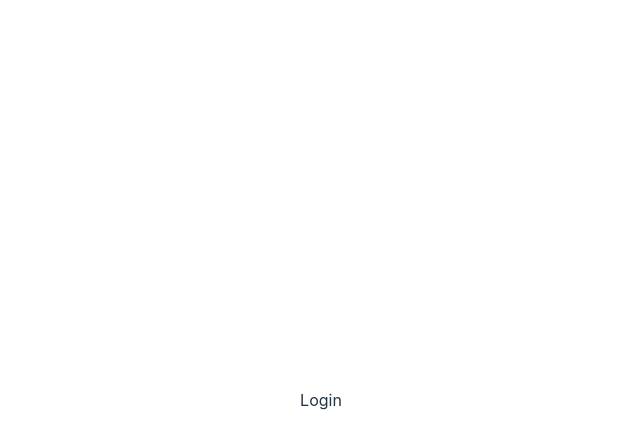
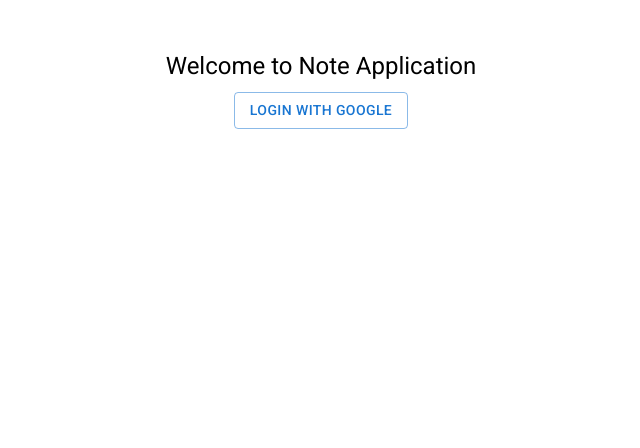
Before and after one commit to TienDao520/NoteApp_GraphQL, a React (Vite) app: page /login in a window 1280 px wide. Shown: the top 448 px of the page, without its empty margins (319-959 px from the left). Built offline with nearby package versions, Linux system fonts and the light colour scheme.

Commit message:
Added material ui and font

```diff
--- a/package.json
+++ b/package.json
@@ -9,6 +9,10 @@
     "preview": "vite preview"
   },
   "dependencies": {
+    "@emotion/react": "^11.10.5",
+    "@emotion/styled": "^11.10.5",
+    "@fontsource/roboto": "^4.5.8",
+    "@mui/material": "^5.11.4",
     "react": "^18.2.0",
     "react-dom": "^18.2.0",
     "react-router-dom": "^6.6.2"
--- a/src/App.css
+++ /dev/null
@@ -1,41 +0,0 @@
-#root {
-  max-width: 1280px;
-  margin: 0 auto;
-  padding: 2rem;
-  text-align: center;
-}
-
-.logo {
-  height: 6em;
-  padding: 1.5em;
-  will-change: filter;
-}
-.logo:hover {
-  filter: drop-shadow(0 0 2em #646cffaa);
-}
-.logo.react:hover {
-  filter: drop-shadow(0 0 2em #61dafbaa);
-}
-
-@keyframes logo-spin {
-  from {
-    transform: rotate(0deg);
-  }
-  to {
-    transform: rotate(360deg);
-  }
-}
-
-@media (prefers-reduced-motion: no-preference) {
-  a:nth-of-type(2) .logo {
-    animation: logo-spin infinite 20s linear;
-  }
-}
-
-.card {
-  padding: 2em;
-}
-
-.read-the-docs {
-  color: #888;
-}
--- a/src/App.jsx
+++ /dev/null
@@ -1,9 +0,0 @@
-import { useState } from 'react';
-import reactLogo from './assets/react.svg';
-import './App.css';
-
-function App() {
-  return <p>Note APP</p>;
-}
-
-export default App;
--- a/src/index.css
+++ b/src/index.css
@@ -1,70 +1,9 @@
-:root {
-  font-family: Inter, Avenir, Helvetica, Arial, sans-serif;
-  font-size: 16px;
-  line-height: 24px;
-  font-weight: 400;
-
-  color-scheme: light dark;
-  color: rgba(255, 255, 255, 0.87);
-  background-color: #242424;
-
-  font-synthesis: none;
-  text-rendering: optimizeLegibility;
-  -webkit-font-smoothing: antialiased;
-  -moz-osx-font-smoothing: grayscale;
-  -webkit-text-size-adjust: 100%;
+* {
+  box-sizing: border-box;
+  padding: 0;
+  margin: 0;
 }
 
-a {
-  font-weight: 500;
-  color: #646cff;
-  text-decoration: inherit;
+#root {
+  width: 100%;
 }
-a:hover {
-  color: #535bf2;
-}
-
-body {
-  margin: 0;
-  display: flex;
-  place-items: center;
-  min-width: 320px;
-  min-height: 100vh;
-}
-
-h1 {
-  font-size: 3.2em;
-  line-height: 1.1;
-}
-
-button {
-  border-radius: 8px;
-  border: 1px solid transparent;
-  padding: 0.6em 1.2em;
-  font-size: 1em;
-  font-weight: 500;
-  font-family: inherit;
-  background-color: #1a1a1a;
-  cursor: pointer;
-  transition: border-color 0.25s;
-}
-button:hover {
-  border-color: #646cff;
-}
-button:focus,
-button:focus-visible {
-  outline: 4px auto -webkit-focus-ring-color;
-}
-
-@media (prefers-color-scheme: light) {
-  :root {
-    color: #213547;
-    background-color: #ffffff;
-  }
-  a:hover {
-    color: #747bff;
-  }
-  button {
-    background-color: #f9f9f9;
-  }
-}
--- a/src/main.jsx
+++ b/src/main.jsx
@@ -1,12 +1,19 @@
 import React from 'react';
 import ReactDOM from 'react-dom/client';
-import App from './App';
+
+import '@fontsource/roboto/300.css';
+import '@fontsource/roboto/400.css';
+import '@fontsource/roboto/500.css';
+import '@fontsource/roboto/700.css';
 import './index.css';
 import { RouterProvider } from 'react-router-dom';
 import router from './router';
+import { Container } from '@mui/system';
 
 ReactDOM.createRoot(document.getElementById('root')).render(
   <React.StrictMode>
-    <RouterProvider router={router}></RouterProvider>
+    <Container maxWidth='lg' sx={{ textAlign: 'center', marginTop: '50px' }}>
+      <RouterProvider router={router}></RouterProvider>
+    </Container>
   </React.StrictMode>
 );
--- a/src/pages/Login.jsx
+++ b/src/pages/Login.jsx
@@ -1,5 +1,14 @@
 import React from 'react';
 
+import { Button, Typography } from '@mui/material';
+
 export default function Login() {
-  return <div>Login</div>;
+  return (
+    <>
+      <Typography variant='h5' sx={{ marginBottom: '10px' }}>
+        Welcome to Note Application
+      </Typography>
+      <Button variant='outlined'>Login with Google</Button>
+    </>
+  );
 }
```
Also changed, not shown: 1 other file (tests, documents, lock files or other folders).
